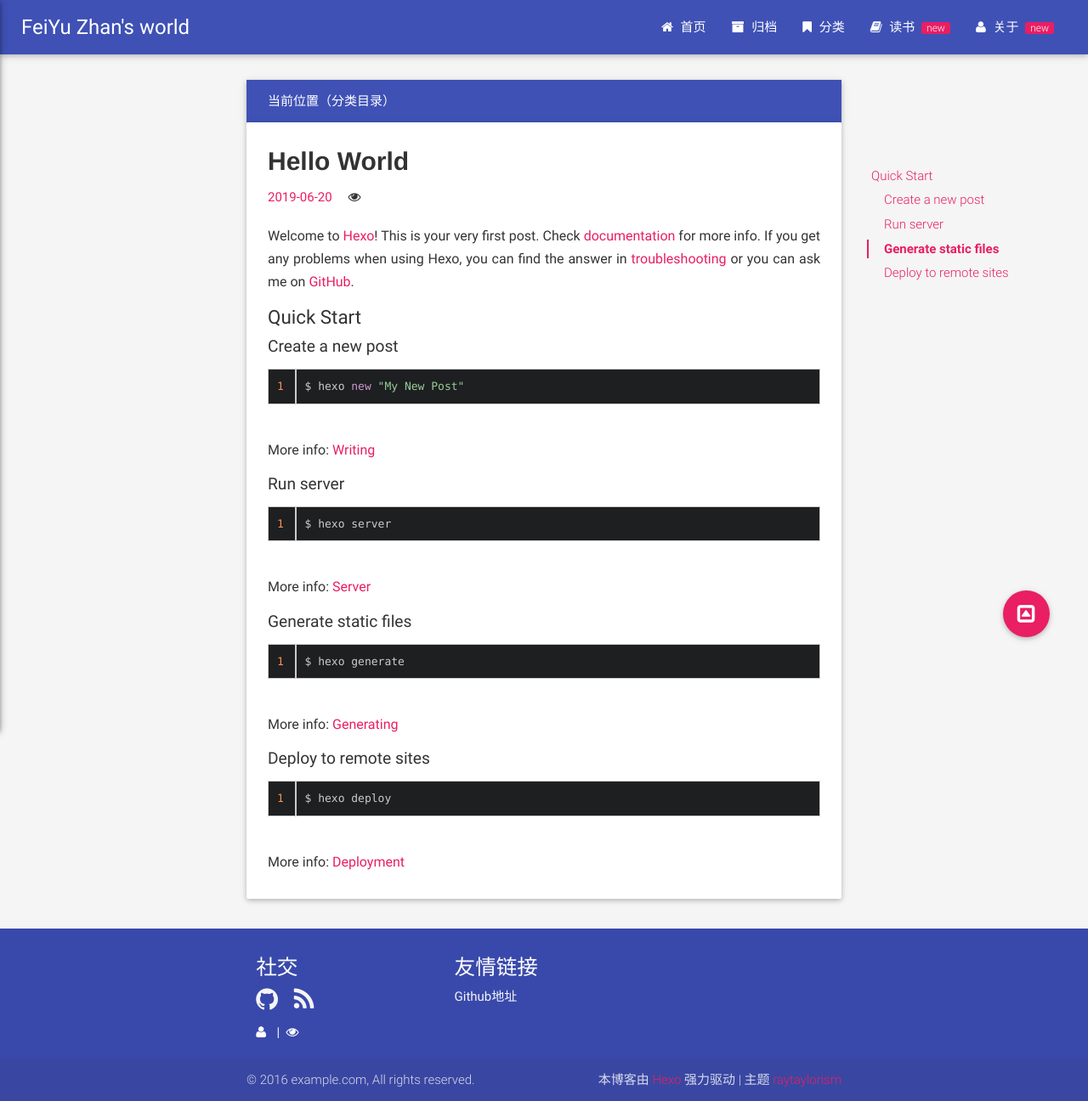
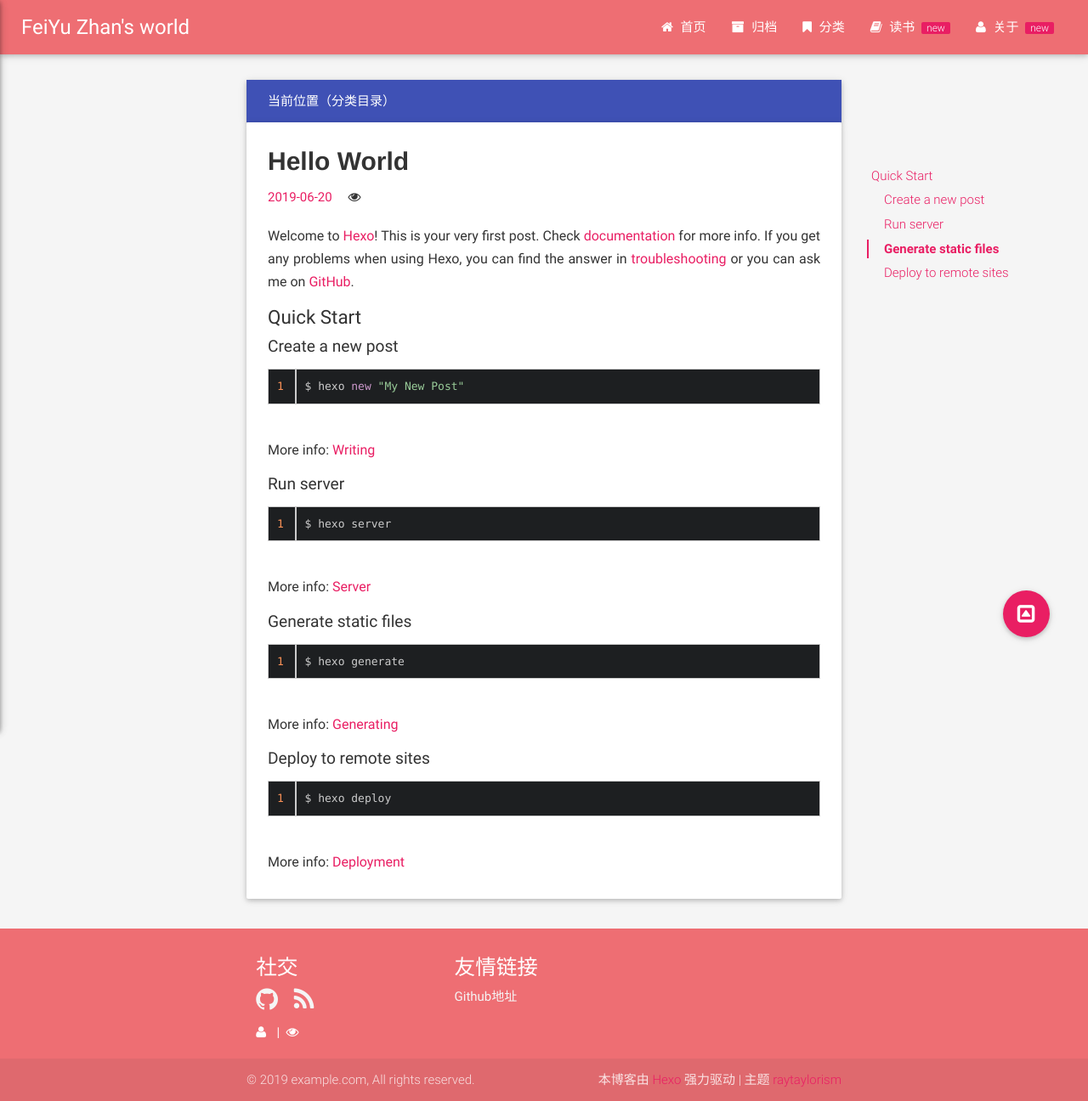
Before and after one commit to ustczhanfeiyu/ustczhanfeiyu.github.io, a plain HTML site: page 2019/06/20/hello-world/index.html in a window 1280 px wide. Shown: the whole page at 85% size. Drawn offline with nearby package versions, Linux system fonts and the light colour scheme; some packages are replaced by stand-ins of ours; no server answers; a script that the page names is missing.

Commit message:
Site updated: 2019-06-20 23:36:40

```diff
--- a/2019/06/20/hello-world/index.html
+++ b/2019/06/20/hello-world/index.html
@@ -38,7 +38,7 @@
 <body>
     <img src="/weixin_favicon.png" style="position: absolute; left: -9999px; opacity: 0; filter: alpha(opacity=0);">
 
-    <nav class="indigo">
+    <nav class="">
     <div class="nav-wrapper">
         <a href="#" data-activates="main-menu" class="button-collapse">
             <i class="fa fa-navicon"></i>
@@ -245,7 +245,7 @@
   </div>
 
     </main>
-    <footer class="page-footer indigo darken-1">
+    <footer class="page-footer  darken-1">
 
     <div class="footer-container container">
         <div class="row">
@@ -294,7 +294,7 @@
 
     <div class="footer-copyright pink-link-context">
         <div class="container">
-            © 2016 example.com, All rights reserved.
+            © 2019 example.com, All rights reserved.
             <p class="right" style="margin-top: 0;">本博客由 <a href="https://hexo.io">Hexo</a> 强力驱动 | 主题 <a href="https://github.com/raytaylorlin/hexo-theme-raytaylorism">raytaylorism</a></p>
         </div>
     </div>
```
Also changed, not shown: archives/2019/06/index.html (+3 -3 lines), archives/2019/index.html (+3 -3 lines), archives/index.html (+3 -3 lines), index.html (+3 -3 lines).
